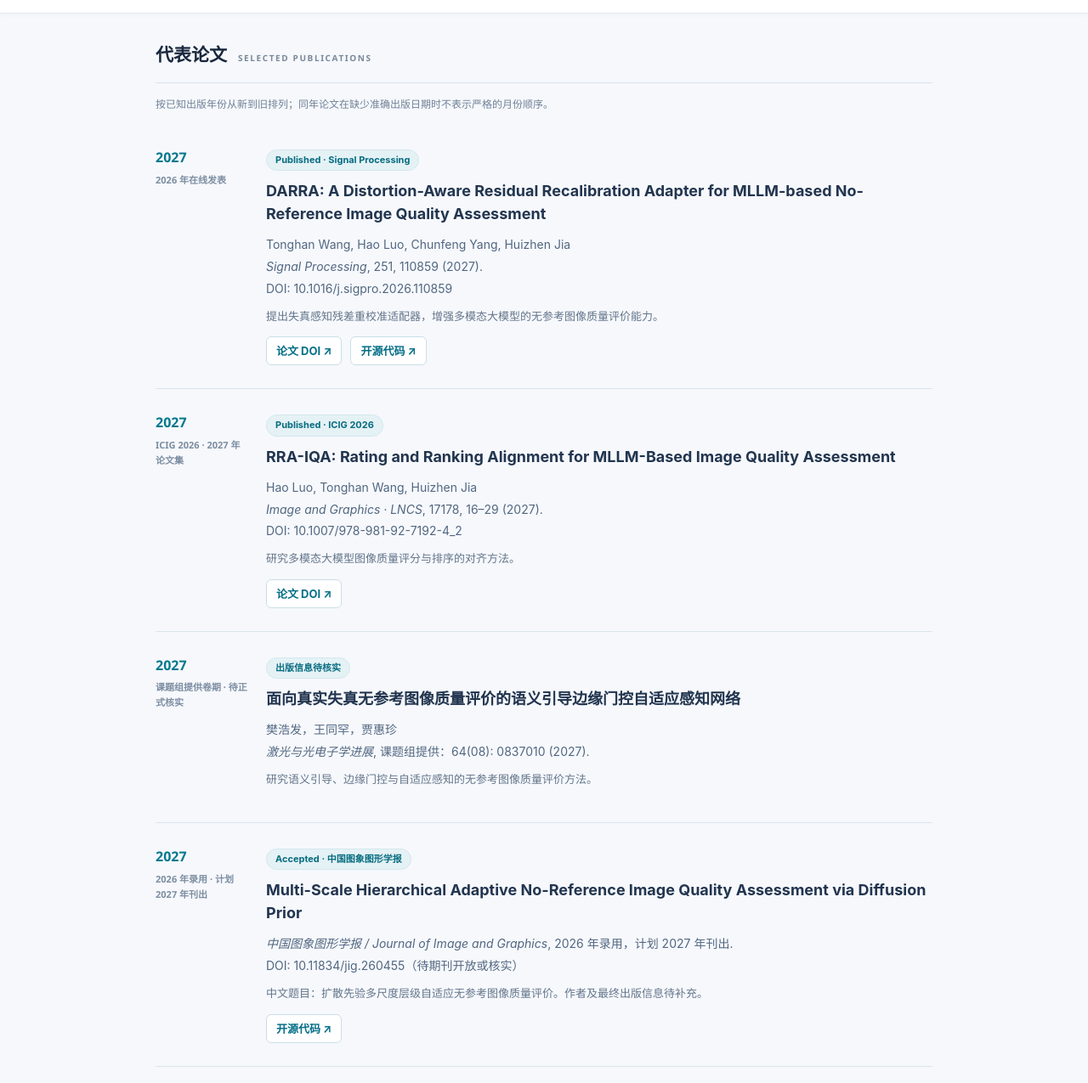
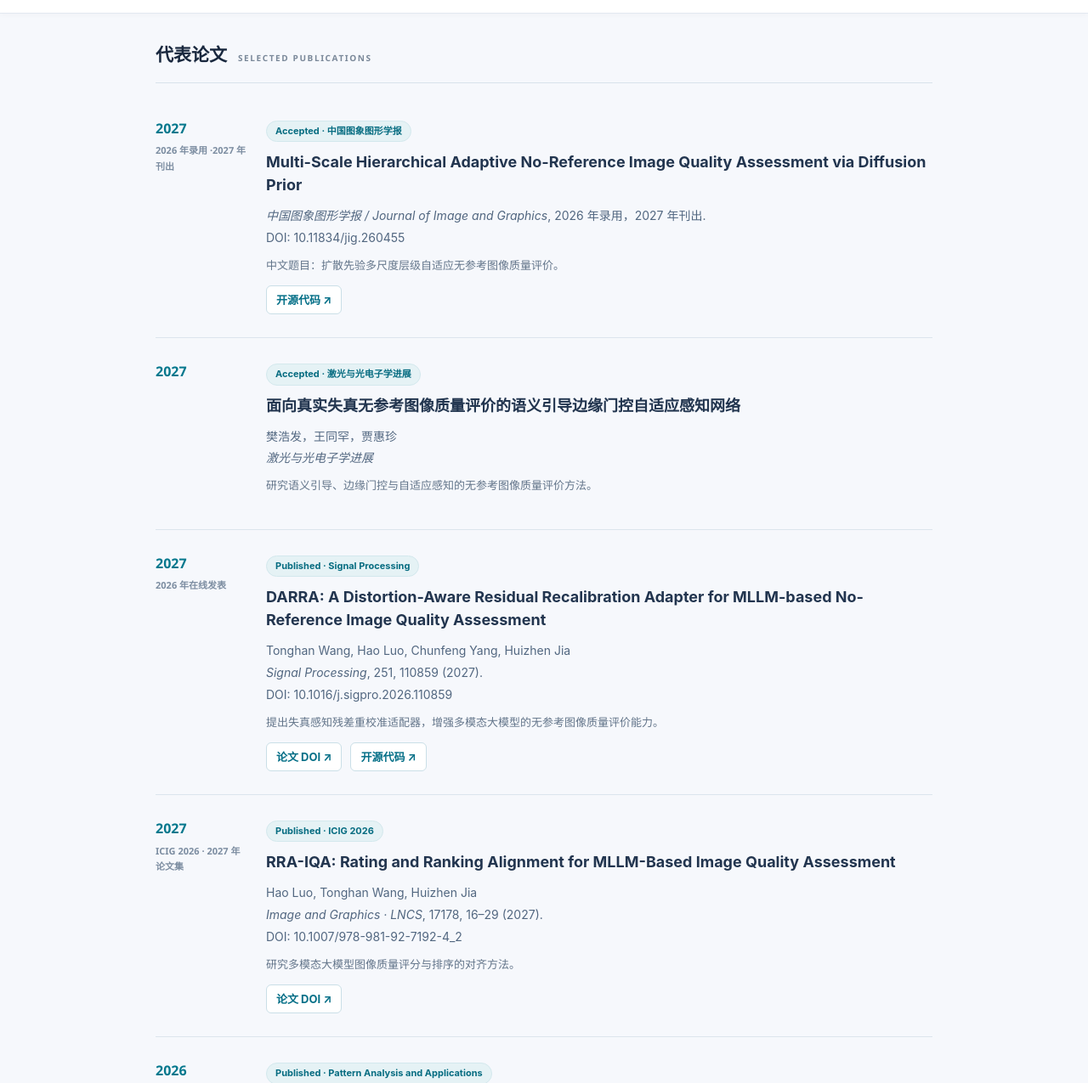
Before and after one commit to ECUT-VQA/ecut-vqa.github.io, a plain HTML site: page publications.html in a window 1280 px wide. Shown: the part 71-1346 px from the top of the page at 85% size. Drawn offline with Linux system fonts and the light colour scheme.

Commit message:
Update publications.html

```diff
--- a/publications.html
+++ b/publications.html
@@ -79,7 +79,33 @@
 
     <section class="container publications" aria-label="论文列表">
   <div class="section-head"><h2>代表论文</h2><span>Selected Publications</span></div>
-  <p style="font-size:12px;color:#708196">按已知出版年份从新到旧排列；同年论文在缺少准确出版日期时不表示严格的月份顺序。</p>
+  <p style="font-size:12px;color:#708196"></p>
+
+      <article class="paper-entry">
+        <div class="year">2027<span class="year-note">2026 年录用 ·2027 年刊出</span></div>
+        <div>
+          <span class="paper-status">Accepted · 中国图象图形学报</span>
+          <h3 class="paper-title">Multi-Scale Hierarchical Adaptive No-Reference Image Quality Assessment via Diffusion Prior</h3>
+          <p class="paper-journal"><em>中国图象图形学报 / Journal of Image and Graphics</em>, 2026 年录用，2027 年刊出.<br>
+          DOI: 10.11834/jig.260455</p>
+          <p class="paper-desc">中文题目：扩散先验多尺度层级自适应无参考图像质量评价。</p>
+        <div class="paper-links">
+          <a href="https://github.com/ECUT-VQA/Diffusion-prior-multi-scale-hierarchical-adaptive-no-reference-image-quality-assessment" target="_blank" rel="noopener noreferrer">开源代码 ↗</a>
+        </div>
+        </div>
+      </article>
+
+      <article class="paper-entry">
+        <div class="year">2027<span class="year-note"></span></div>
+        <div>
+          <span class="paper-status">Accepted · 激光与光电子学进展</span>
+          <h3 class="paper-title">面向真实失真无参考图像质量评价的语义引导边缘门控自适应感知网络</h3>
+          <p class="paper-journal">樊浩发，王同罕，贾惠珍<br>
+          <em>激光与光电子学进展</em></p>
+          <p class="paper-desc">研究语义引导、边缘门控与自适应感知的无参考图像质量评价方法。</p>
+        </div>
+      </article>
+
 
       <article class="paper-entry">
         <div class="year">2027<span class="year-note">2026 年在线发表</span></div>
@@ -112,30 +138,9 @@
         </div>
       </article>
 
-      <article class="paper-entry">
-        <div class="year">2027<span class="year-note">课题组提供卷期 · 待正式核实</span></div>
-        <div>
-          <span class="paper-status">出版信息待核实</span>
-          <h3 class="paper-title">面向真实失真无参考图像质量评价的语义引导边缘门控自适应感知网络</h3>
-          <p class="paper-journal">樊浩发，王同罕，贾惠珍<br>
-          <em>激光与光电子学进展</em>, 课题组提供：64(08): 0837010 (2027).</p>
-          <p class="paper-desc">研究语义引导、边缘门控与自适应感知的无参考图像质量评价方法。</p>
-        </div>
-      </article>
 
-      <article class="paper-entry">
-        <div class="year">2027<span class="year-note">2026 年录用 · 计划 2027 年刊出</span></div>
-        <div>
-          <span class="paper-status">Accepted · 中国图象图形学报</span>
-          <h3 class="paper-title">Multi-Scale Hierarchical Adaptive No-Reference Image Quality Assessment via Diffusion Prior</h3>
-          <p class="paper-journal"><em>中国图象图形学报 / Journal of Image and Graphics</em>, 2026 年录用，计划 2027 年刊出.<br>
-          DOI: 10.11834/jig.260455（待期刊开放或核实）</p>
-          <p class="paper-desc">中文题目：扩散先验多尺度层级自适应无参考图像质量评价。作者及最终出版信息待补充。</p>
-        <div class="paper-links">
-          <a href="https://github.com/ECUT-VQA/Diffusion-prior-multi-scale-hierarchical-adaptive-no-reference-image-quality-assessment" target="_blank" rel="noopener noreferrer">开源代码 ↗</a>
-        </div>
-        </div>
-      </article>
+
+
 
       <article class="paper-entry">
         <div class="year">2026<span class="year-note">已发表</span></div>
```
